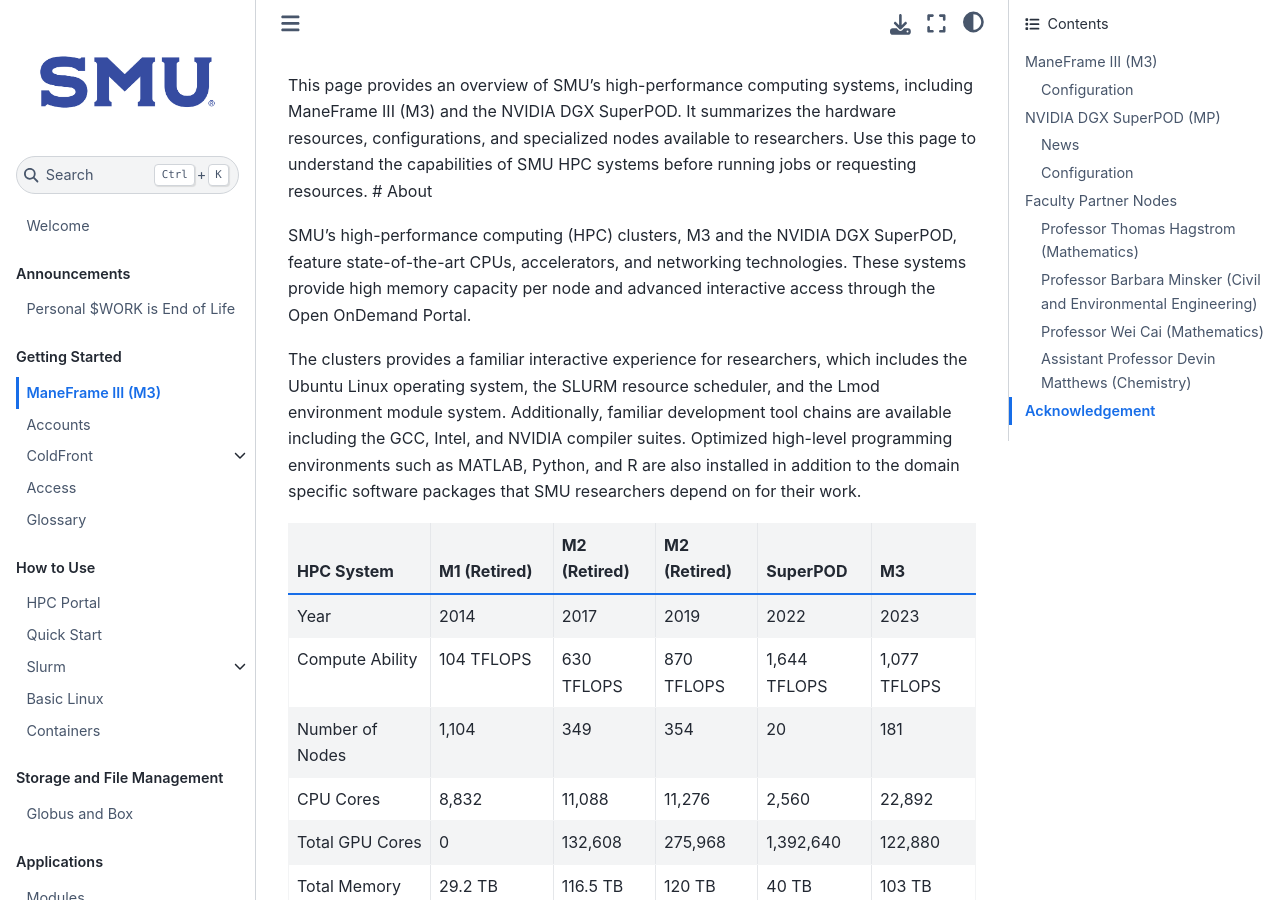
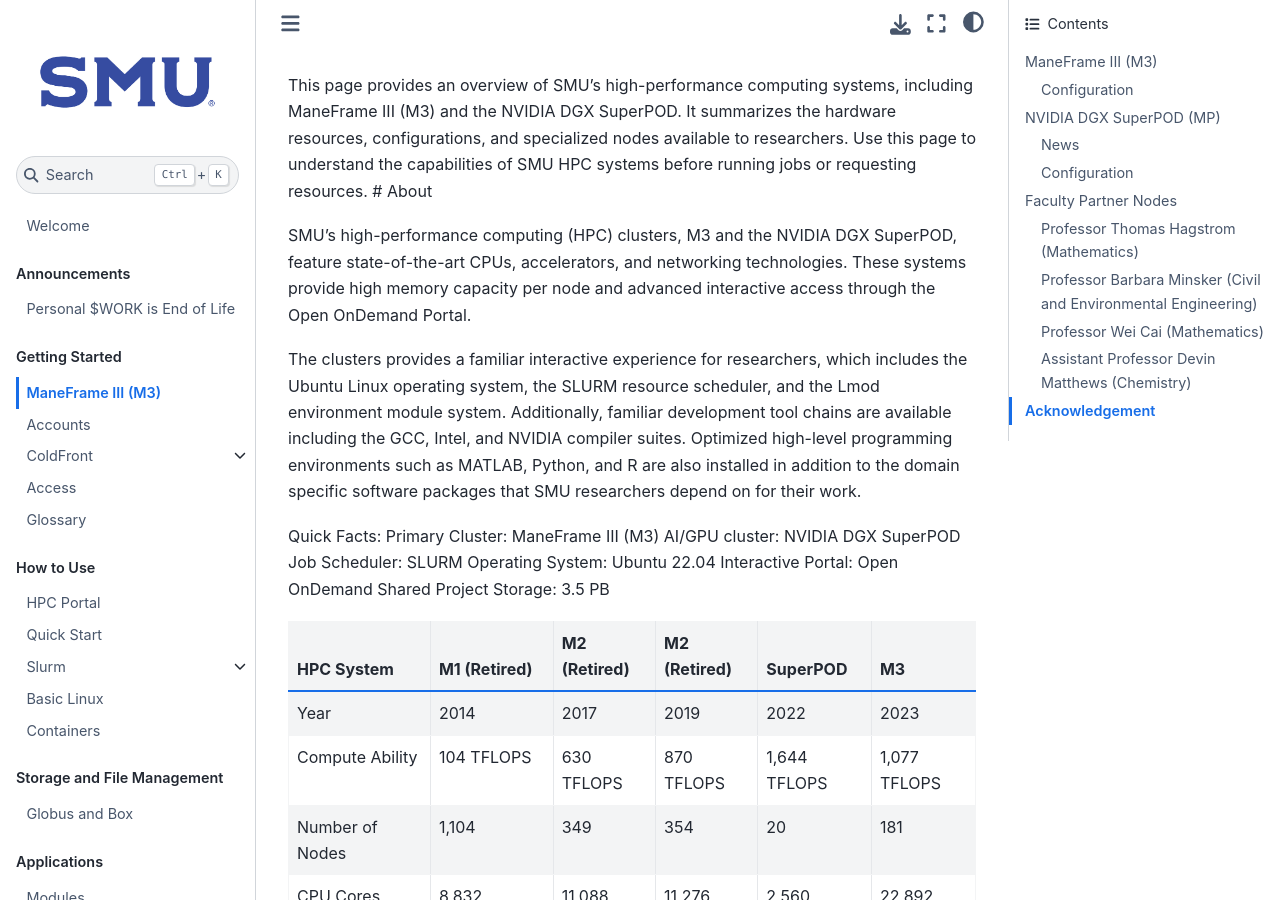
Before and after one commit to SouthernMethodistUniversity/hpc_docs, a Jupyter Book: the page built from docs/about.md, in a window 1280 px wide and 900 px high. Built offline with Jupyter Book 1.0.4 settings and Sphinx 7.4.7 and the Sphinx Book theme 1.1.4, drawn with Linux system fonts in a browser that asks for light colours.

Commit message:
Update about.md

```diff
--- a/docs/about.md
+++ b/docs/about.md
@@ -12,6 +12,16 @@
 such as MATLAB, Python, and R are also installed in addition to the
 domain specific software packages that SMU researchers depend on for
 their work.
+
+Quick Facts:
+Primary Cluster: ManeFrame III (M3)
+AI/GPU cluster: NVIDIA DGX SuperPOD
+Job Scheduler: SLURM
+Operating System: Ubuntu 22.04
+Interactive Portal: Open OnDemand
+Shared Project Storage: 3.5 PB
+
+
 
 | HPC System           | M1 (Retired)       | M2 (Retired) | M2 (Retired) | SuperPOD     | M3           |
 |----------------------|--------------------|--------------|--------------|--------------| -------------|
```
